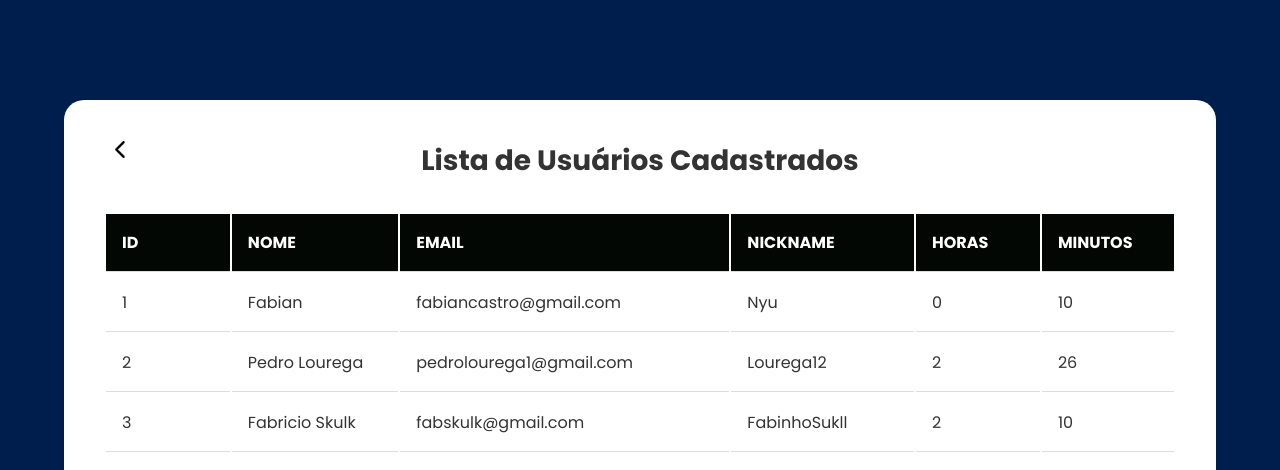
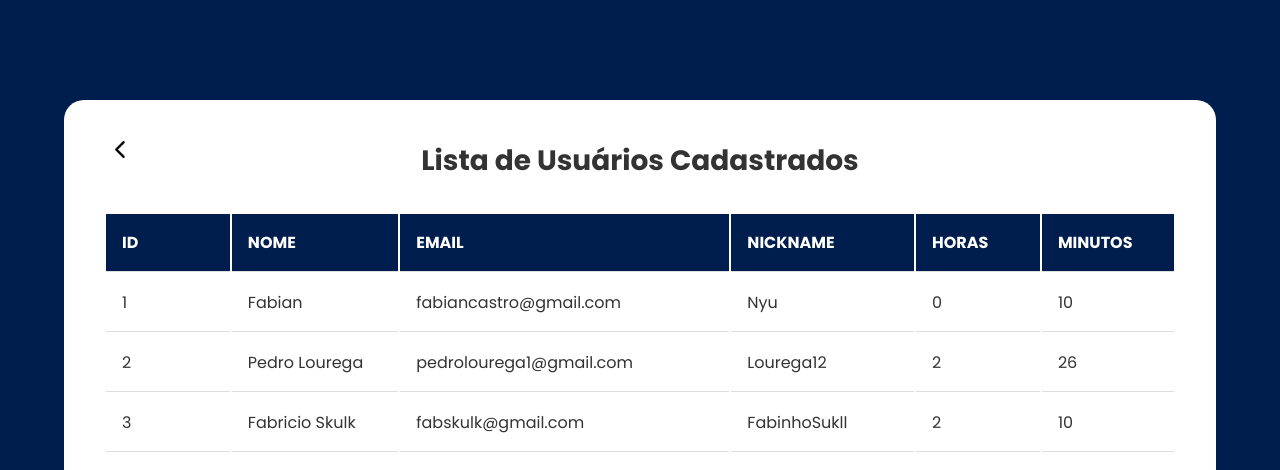
Before and after one commit to PedroLourega/sistema_lanhouse, a Flask app: page /listar_usuarios in a window 1280 px wide. Shown: the top 470 px of the page. Run offline with Flask 3, Linux system fonts and the light colour scheme; data comes from the database, SQL or seed files in the repository; both versions use the stored data as it was after the commit.

Commit message:
update-fianal2

```diff
--- a/website-lanhouse1/static/css/style.css
+++ b/website-lanhouse1/static/css/style.css
@@ -223,7 +223,7 @@ body{
 
 /* Cabeçalho da tabela */
 .usuarios-tabela th {
-    background-color: #030703;
+    background-color: #001e4d;
     color: #fff;
     font-weight: bold;
     text-transform: uppercase;
--- a/website-lanhouse1/templates/cadastro.html
+++ b/website-lanhouse1/templates/cadastro.html
@@ -11,7 +11,7 @@
 
 
     <div class="app">
-        <h1 class="titulo-cadastro">Cadastro de Usuários</h1>
+        <h1 class="titulo-cadastro">Cadastro de Usuários</h1><br>
 
         <div class="ficha-cadastro">
         <form action="{{ url_for('cadastro') }}" method="POST">
```
Also changed, not shown: website-lanhouse1/db/novo_lanhouse.db.
